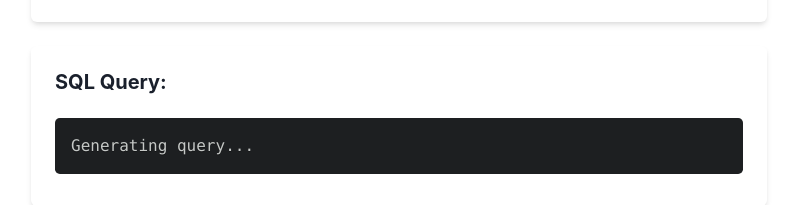
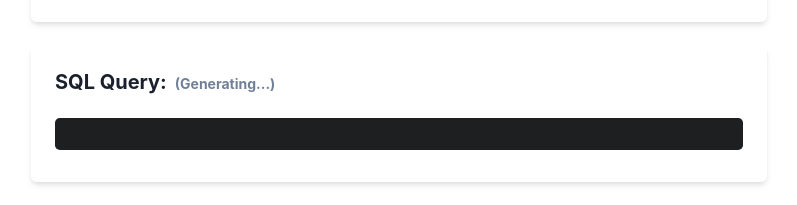
Before and after one commit to harsh-vardhhan/ai-agent-flight-scanner-frontend, a React (Create React App) app: page / in a window 1280 px wide. Both pictures are taken after typing "Sample" into the empty fields and a click on the button "Submit". Shown: the part 429-634 px from the top of the page, without its empty margins (241-1038 px from the left). Built offline with nearby package versions, Linux system fonts and the light colour scheme; no server answers.

Commit message:
Update App.js

```diff
--- a/src/App.js
+++ b/src/App.js
@@ -21,8 +21,10 @@ const App = () => {
   const [answer, setAnswer] = useState("");
   const [sqlQuery, setSqlQuery] = useState("");
   const [loading, setLoading] = useState(false);
+  const [streamingSql, setStreamingSql] = useState(false);
   const toast = useToast();
   const answerRef = useRef(null);
+  const sqlRef = useRef(null);
 
   const prompts = [
     "What is the cheapest flight from New Delhi to Hanoi?",
@@ -55,6 +57,20 @@ const App = () => {
     return text;
   };
 
+  const processSqlChunk = (chunk) => {
+    try {
+      // Accumulate SQL chunks and format only when they form complete statements
+      const formattedSql = format(chunk, {
+        language: "mysql",
+        indent: "  ",
+      });
+      return formattedSql;
+    } catch (sqlError) {
+      // If formatting fails, return the raw chunk
+      return chunk;
+    }
+  };
+
   useEffect(() => {
     if (answerRef.current && loading) {
       answerRef.current.scrollIntoView({ behavior: 'smooth', block: 'end' });
@@ -75,12 +91,14 @@ const App = () => {
     }
 
     setLoading(true);
+    setStreamingSql(true);
     setAnswer("");
     setSqlQuery("");
 
     try {
       const eventSource = new EventSource(`http://localhost:8000/stream?question=${encodeURIComponent(currentQuestion)}`);
       let currentAnswer = "";
+      let currentSql = "";
 
       eventSource.onmessage = (event) => {
         try {
@@ -94,16 +112,9 @@ const App = () => {
             const processedText = processText(currentAnswer);
             setAnswer(processedText);
           } else if (data.type === 'sql') {
-            try {
-              const formattedSql = format(data.content, {
-                language: "mysql",
-                indent: "  ",
-              });
-              setSqlQuery(formattedSql);
-            } catch (sqlError) {
-              console.error('SQL formatting error:', sqlError);
-              setSqlQuery(data.content);
-            }
+            currentSql += data.content;
+            const processedSql = processSqlChunk(currentSql);
+            setSqlQuery(processedSql);
           }
         } catch (parseError) {
           console.error('Parse error:', parseError, 'Raw data:', event.data);
@@ -220,14 +231,31 @@ const App = () => {
           </Box>
         )}
 
-        {(sqlQuery || loading) && (
-          <Box w="full" p={6} bg="white" boxShadow="md" borderRadius="md">
+        {(sqlQuery || streamingSql) && (
+          <Box
+            w="full"
+            p={6}
+            bg="white"
+            boxShadow="md"
+            borderRadius="md"
+            ref={sqlRef}
+          >
             <Heading as="h3" size="md" mb={4}>
               SQL Query:
+              {streamingSql && (
+                <Text as="span" fontSize="sm" color="gray.500" ml={2}>
+                  (Generating...)
+                </Text>
+              )}
             </Heading>
             <Box overflowX="auto">
-              <SyntaxHighlighter language="sql" style={atomDark}>
-                {sqlQuery || "Generating query..."}
+              <SyntaxHighlighter
+                language="sql"
+                style={atomDark}
+                wrapLines={true}
+                wrapLongLines={true}
+              >
+                {sqlQuery || ""}
               </SyntaxHighlighter>
             </Box>
           </Box>
```
